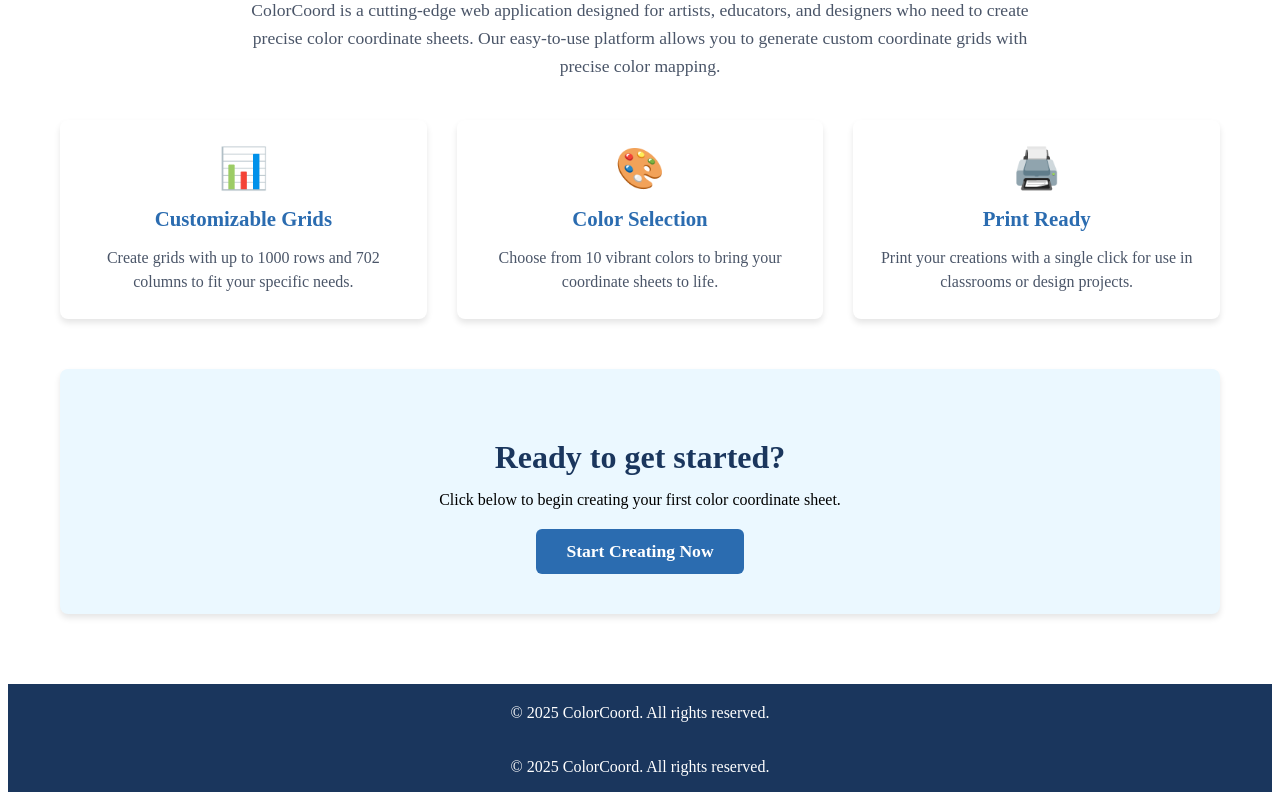
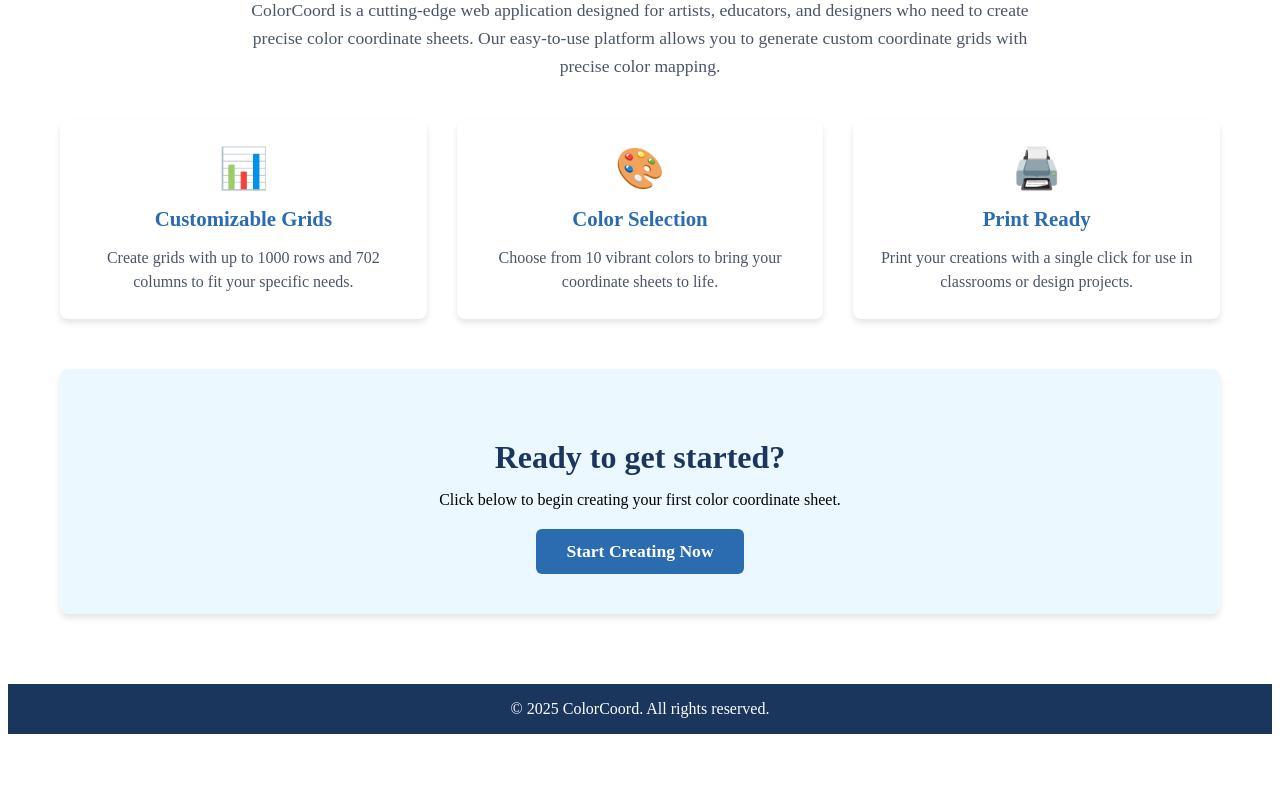
Before and after one commit to Vupulupu/ColourMapsWeb, an Angular app: page / in a window 1280 px wide. Shown: the part 679-1479 px from the top of the page. After the commit the page ends 1421 px from the top, so only its background shows below. Built offline with nearby package versions, Linux system fonts and the light colour scheme.

Commit message:
deleted extra footed

```diff
--- a/src/app/home/home.component.html
+++ b/src/app/home/home.component.html
@@ -44,8 +44,3 @@
       </div>
     </div>
   </div>
-
-
-<footer>
-  <p>&copy; 2025 ColorCoord. All rights reserved.</p>
-</footer>
```
